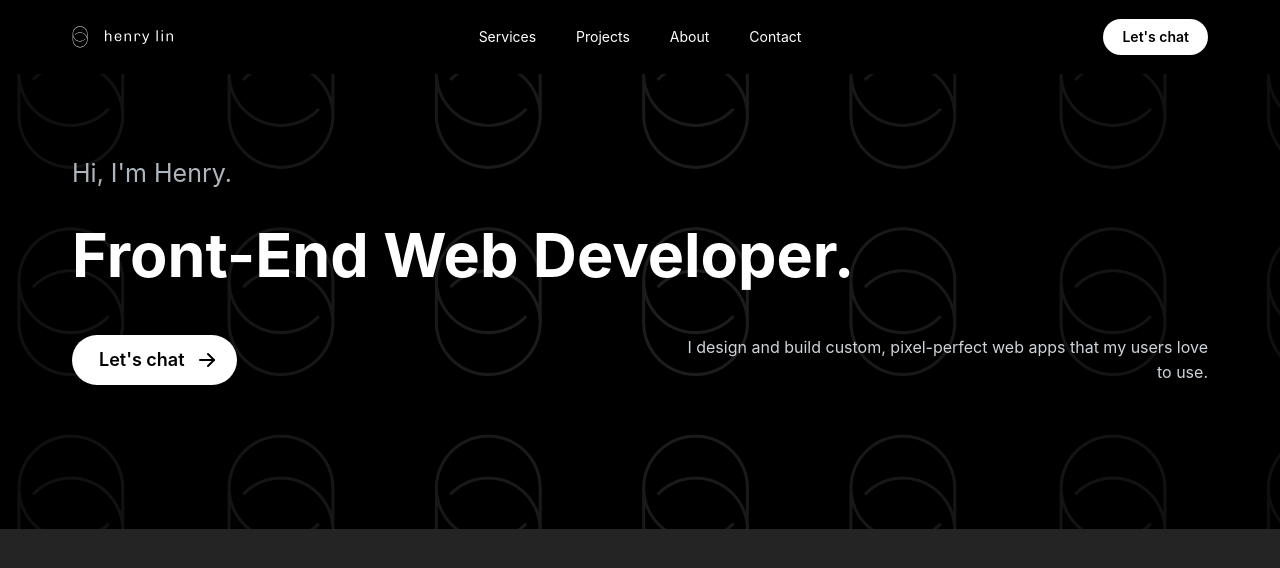
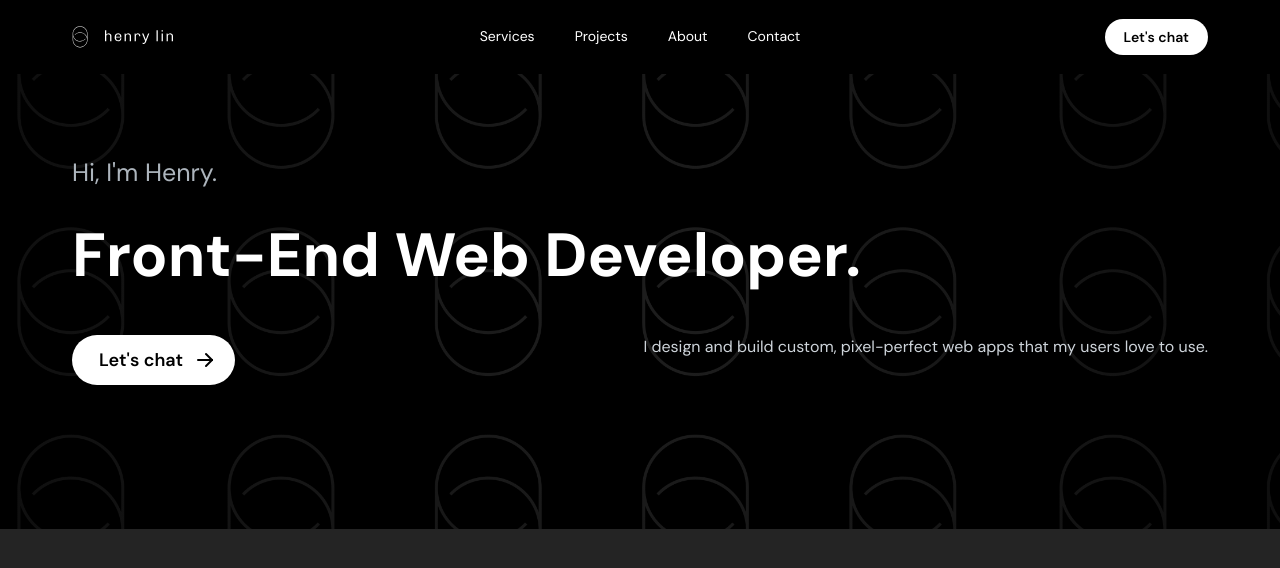
Before and after one commit to henrylin03/portfolio, a React (Vite) app: page / in a window 1280 px wide. Shown: the top 568 px of the page. Built offline with nearby package versions, Linux system fonts and the light colour scheme.

Commit message:
feat: add Mantine theme object. use DM Sans font. use 'xl' default border radius for Mantine components.

```diff
--- a/src/App.jsx
+++ b/src/App.jsx
@@ -2,11 +2,12 @@ import { MantineProvider } from "@mantine/core";
 import Header from "./components/Header";
 import HeroSection from "./components/HeroSection";
 import "@mantine/core/styles.css";
+import theme from "./styles/theme";
 import "./styles/global.css";
 
 const App = () => {
   return (
-    <MantineProvider forceColorScheme="dark">
+    <MantineProvider forceColorScheme="dark" theme={theme}>
       <Header />
 
       <main>
--- a/src/styles/global.css
+++ b/src/styles/global.css
@@ -1,3 +1,5 @@
+@import url("https://fonts.googleapis.com/css2?family=DM+Sans:ital,opsz,wght@0,9..40,100..1000;1,9..40,100..1000&display=swap");
+
 :root {
   /* font-sizes */
   --5xl: 3.815rem;
--- /dev/null
+++ b/src/styles/theme.js
@@ -0,0 +1,8 @@
+import { createTheme } from "@mantine/core";
+
+const theme = createTheme({
+  fontFamily: "DM Sans, sans-serif",
+  defaultRadius: "xl",
+});
+
+export default theme;
```
